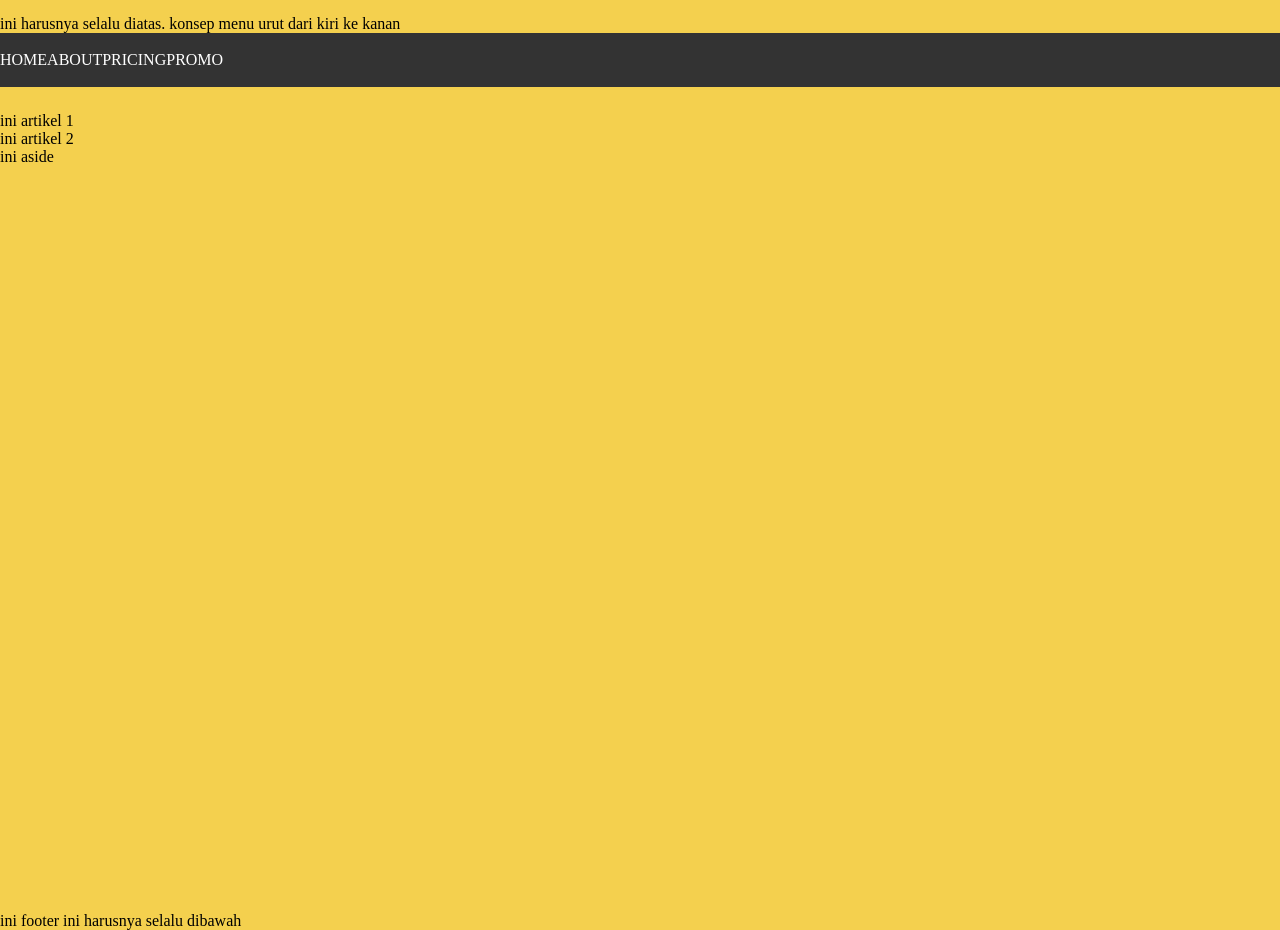
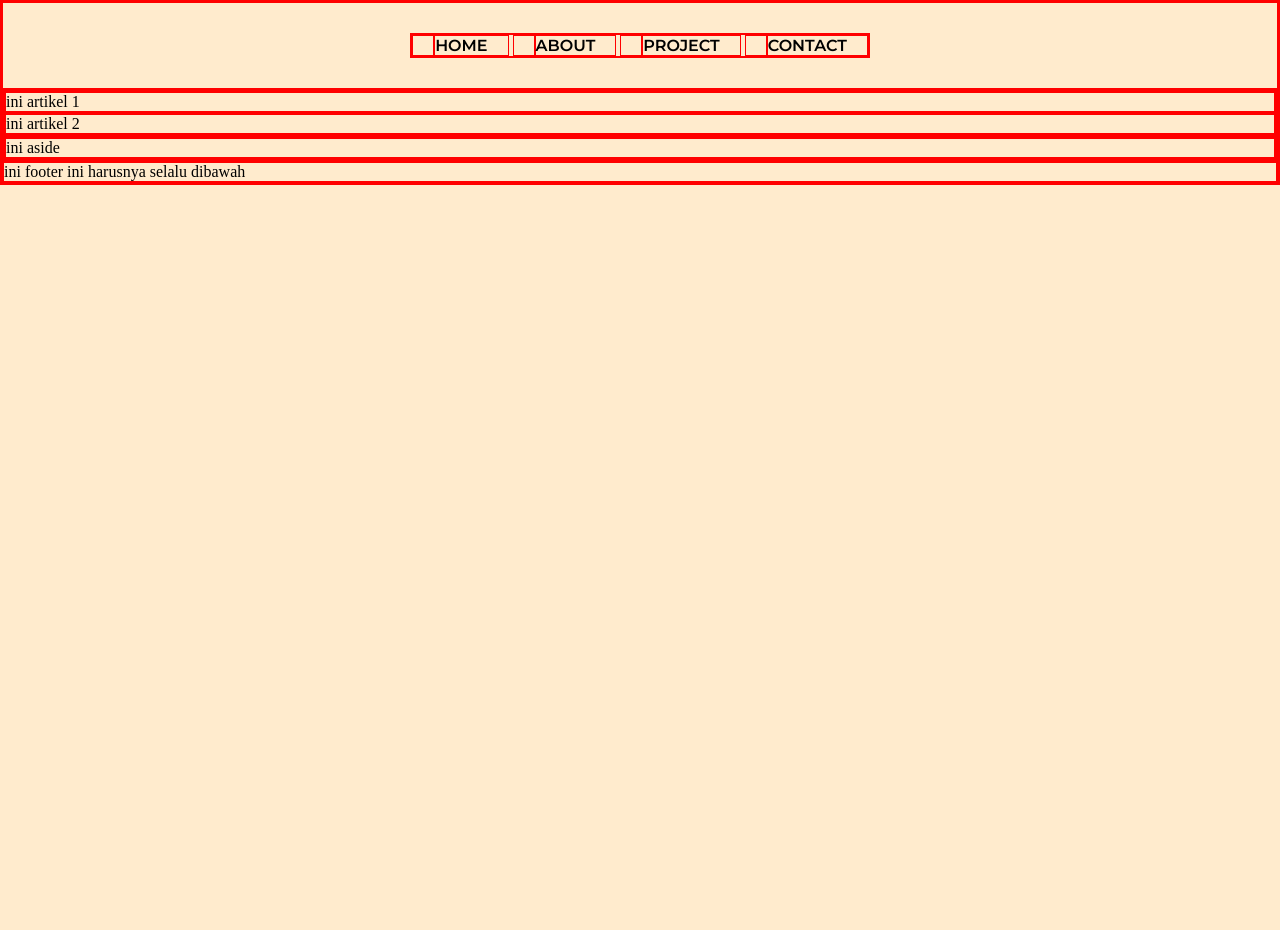
Before and after one commit to muridsarwana/personal_website_sarwana, a plain HTML site: page index.html in a window 1280 px wide. After the commit the page ends 800 px from the top, so only its background shows below. Drawn offline with Linux system fonts and the light colour scheme.

Commit message:
alternative css

```diff
--- a/index.html
+++ b/index.html
@@ -4,17 +4,22 @@
     <meta charset="UTF-8">
     <meta name="viewport" content="width=device-width, initial-scale=1.0">
     <title>Dicoding submission</title>
-    <link rel="stylesheet" href="style.css">
+    <link rel="stylesheet" href="style2.css">
 
 </head>
 <body>
     <header>
-        <p>ini harusnya selalu diatas. konsep menu urut dari kiri ke kanan</p>
         <nav class="navbar">
-            <div><a href=""><p>HOME</p></a></div>
+<!--             <div><a href=""><p>HOME</p></a></div>
             <div><a href=""><p>ABOUT</p></a></div>
             <div><a href=""><p>PRICING</p></a></div>
-            <div><a href=""><p>PROMO</p></a></div>
+            <div><a href=""><p>PROMO</p></a></div> -->
+            <ul>
+                <li><a href="#"></a>HOME</li>
+                <li><a href="#"></a>ABOUT</li>
+                <li><a href="#"></a>PROJECT</li>
+                <li><a href="#"></a>CONTACT</li>
+            </ul>
         </nav>
     </header>
     <main>
@@ -26,9 +31,12 @@
                 <p>ini artikel 2</p>
             </article>
         </div>
-        <aside>
-            <p>ini aside</p>
-        </aside>
+        <div>
+            <aside>
+                <p>ini aside</p>
+            </aside>
+        </div>
+
     </main>
     <footer>
         <p>ini footer ini harusnya selalu dibawah</p>
--- a/style copy.css
+++ /dev/null
@@ -1,8 +0,0 @@
-:root {
-    --clr-yellow: hsl(47, 88%, 63%)
-
-}
-
-*body {
-    display: flex;
-}
--- a/style.css
+++ b/style.css
@@ -7,38 +7,61 @@
 }
 
 * {
-    margin: 0;
-    padding: 0;
+    border: 1px solid red;
 }
 
 body {
     background-color: var(--clr-yellow);
-    max-width: 1440px;
+
 
 }
 
+header main footer {
+    min-height: 800px;
+    max-width: 1440px;
+}
+
 header {
+    display: grid;
     margin-bottom: 25px;
     margin-top: 15px;
-}
-
-main {
-    min-height: 800px;
+    justify-content: center;
 }
 
 .navbar {
     display: flex;
-    background-color: var(--clr-menu);
+    align-items: center;
+}
+
+.navbar div {
+/*     background-color: var(--clr-menu); */
     margin: 0px;
+    text-align: center;
+    padding: 0px;
 }
 
 .navbar a{
     color: white;
     text-decoration: none;
-    text-align: center;
-    padding: 30px;
 }
 
 .navbar div:hover{
-    background-color: var(--clr-menuhover);
+/*     background-color: var(--clr-menuhover); */
 }
+
+main {
+    display: flex;
+    justify-content: space-between;
+}
+
+article {
+    margin-right: 10px;
+    flex-direction: column;
+    max-width: 550px;
+    padding: 5px 0px 0px 5px;
+
+}
+
+aside {
+    max-width: 240px;
+}
--- /dev/null
+++ b/style2.css
@@ -0,0 +1,40 @@
+@import url('https://fonts.googleapis.com/css2?family=Montserrat:wght@600&display=swap');
+
+* {
+    border: 1px solid red;
+    margin: 0px;
+    padding: 0px;
+    background-color: blanchedalmond;
+}
+
+li, a {
+    font-family: 'Montserrat', sans-serif;
+    font-weight: 500;
+    font-size: 16px;
+    color: black;
+    text-decoration: none;
+}
+
+header {
+    display: flex;
+    justify-content: center;
+    align-items: center;
+    padding: 30px 10%;
+}
+
+.navbar {
+    list-style: none;
+}
+
+.navbar li {
+    display: inline-block;
+    padding: 0px 20px;
+}
+
+.navbar li a {
+    transition: all 0.3s ease 0s;
+}
+
+.navbar li a:hover {
+    color: brown;
+}
```
